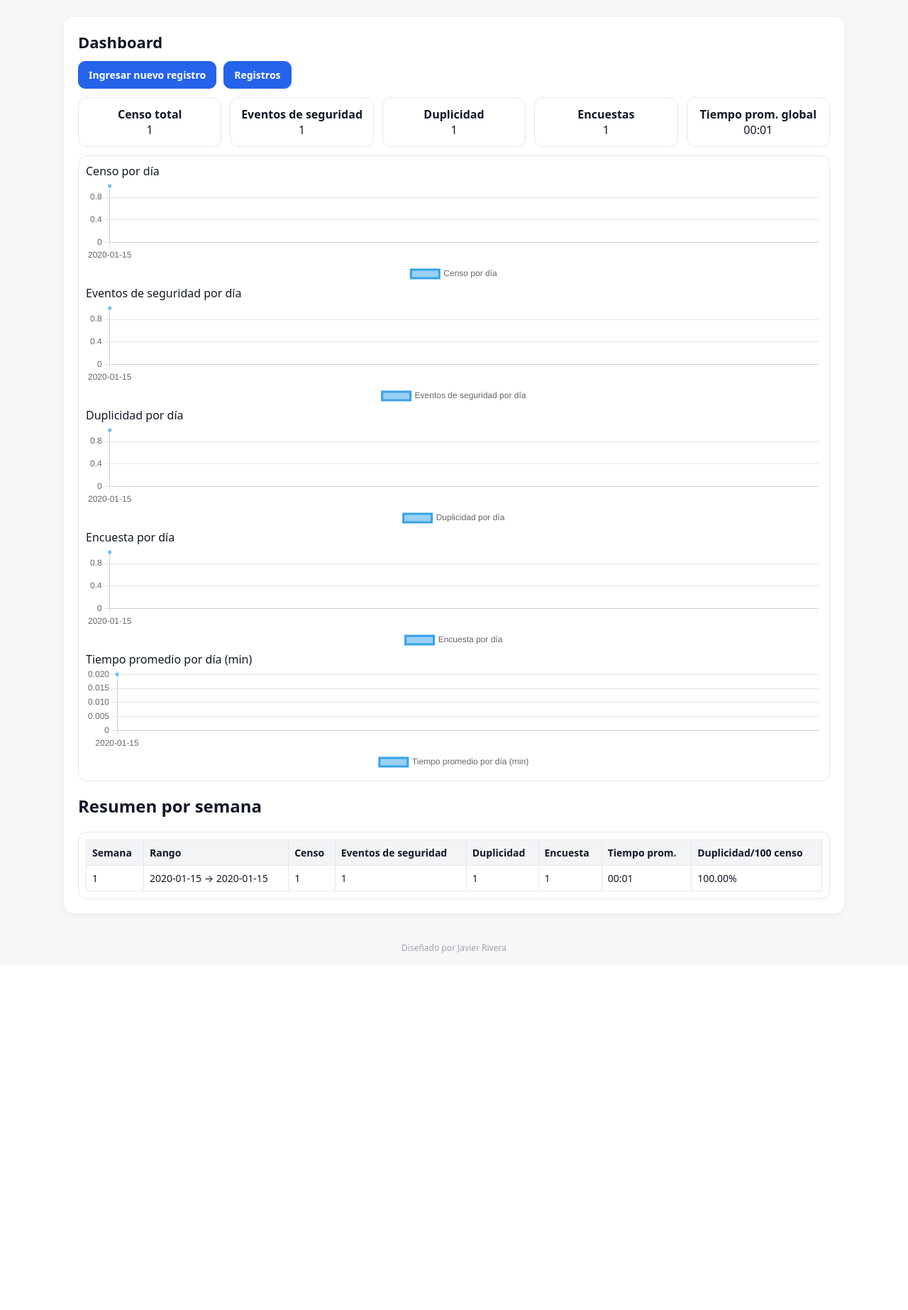
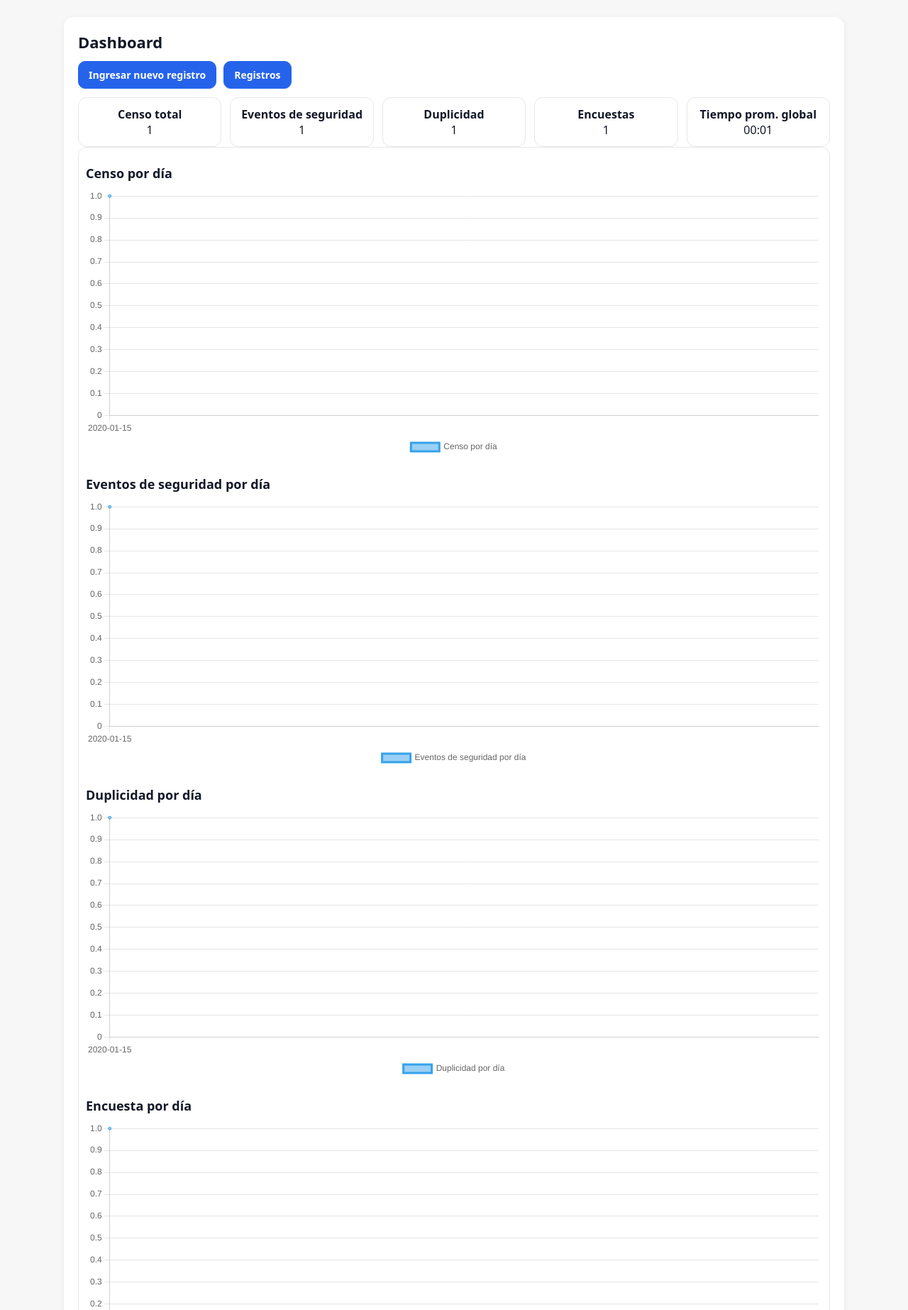
Before and after one commit to Javier-9690/5S, a Flask app: page /dashboard in a window 1280 px wide. Shown: the part 74-1920 px from the top of the page at 71% size. Before the commit the page ends 1417 px from the top, so only its background shows below. Run offline with Flask 3, Linux system fonts and the light colour scheme; tables that the repository leaves empty hold one stand-in row (values such as "Sample post"); some libraries are stand-ins or nearby versions.

Commit message:
Update dashboard.html

```diff
--- a/templates/dashboard.html
+++ b/templates/dashboard.html
@@ -18,7 +18,12 @@
       <div class="card"><strong>Tiempo prom. global</strong><div>{{ cards.tiempo_prom_global }}</div></div>
     </div>
 
-    <div class="panel" style="margin-top:12px;">
+    <style>
+      .chart-box{width:100%; height:380px; margin:10px 0 24px;}
+      .chart-title{font-weight:800; font-size:18px; margin:14px 0 4px;}
+    </style>
+
+    <div class="panel">
       <div class="chart-title">Censo por día</div>
       <div class="chart-box"><canvas id="chartCenso"></canvas></div>
 
```
